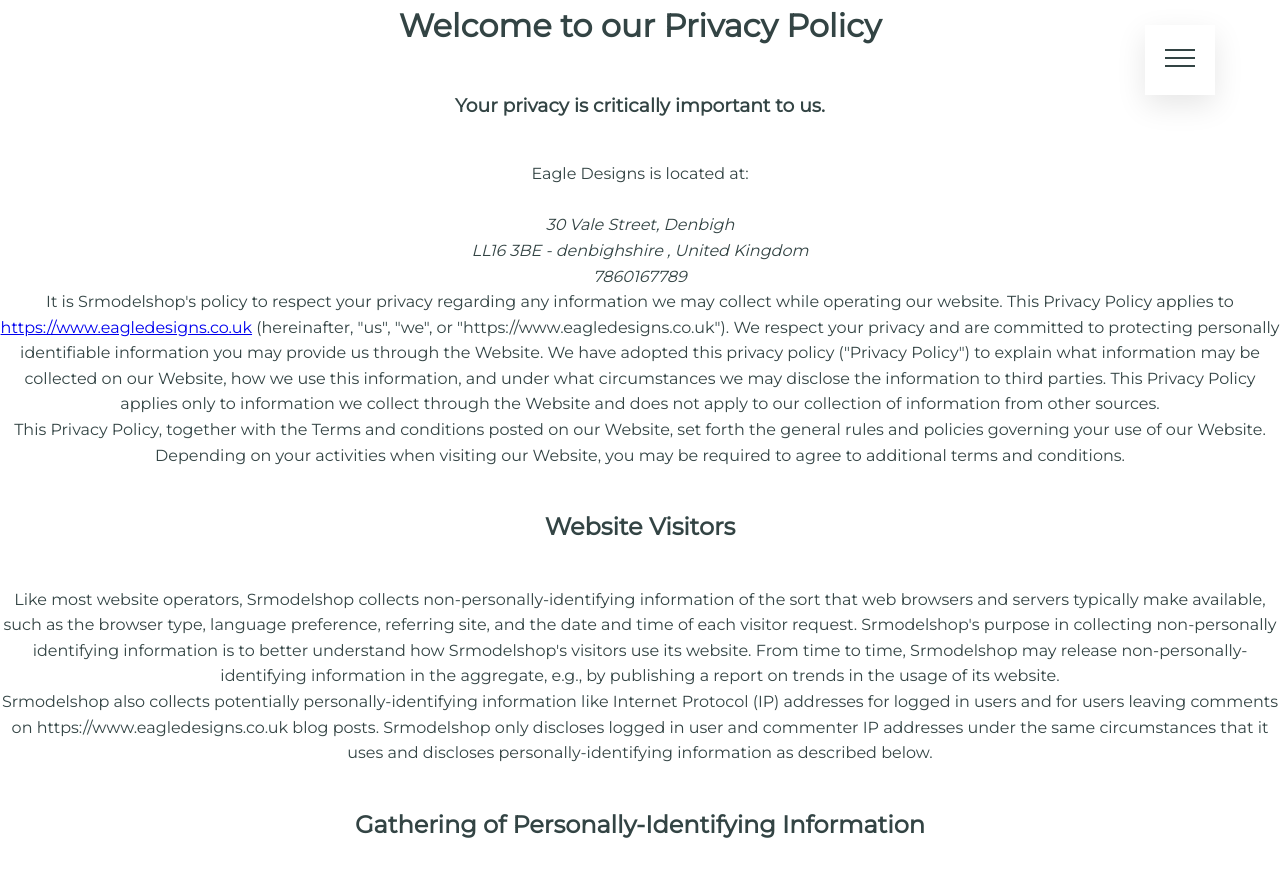
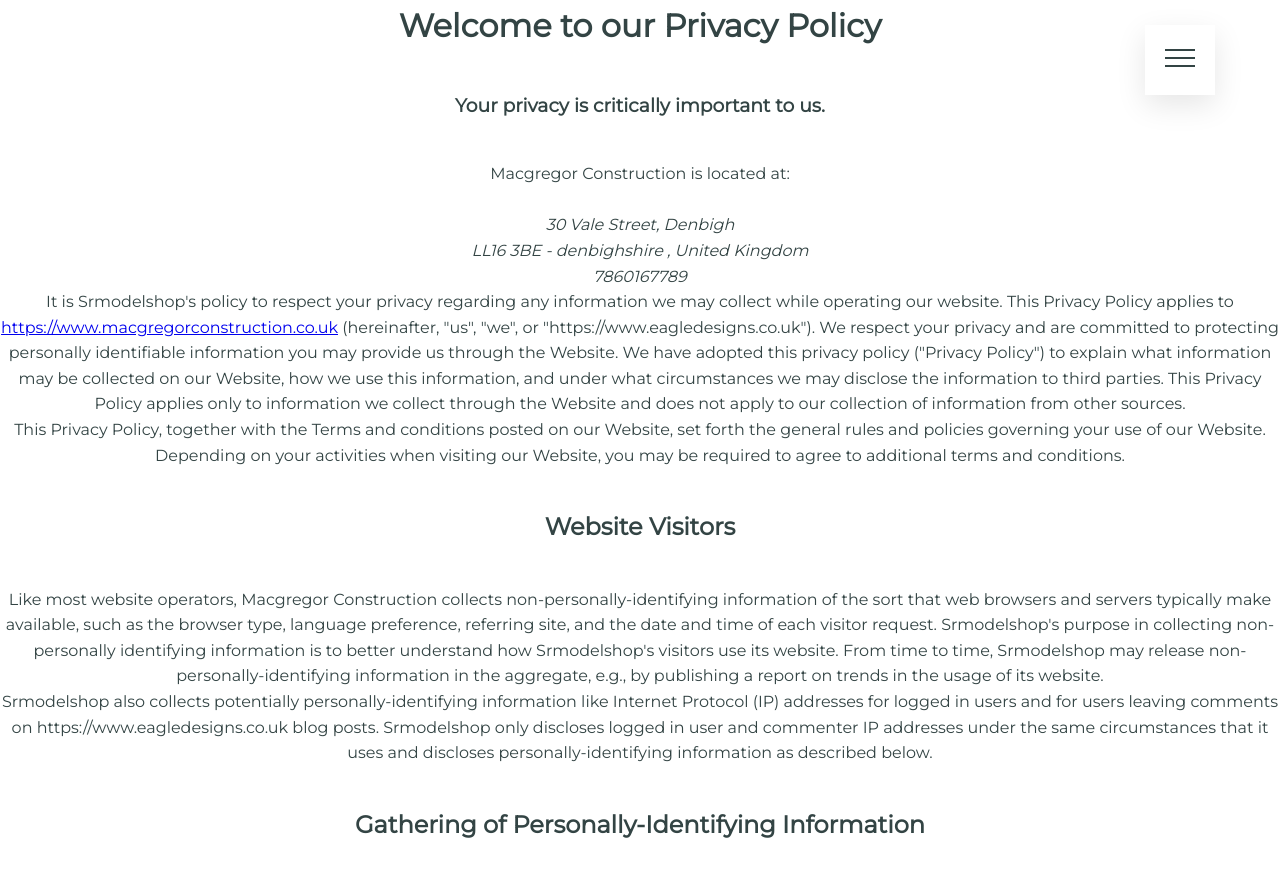
Before and after one commit to Krom121/macgregor, a Django app: page /Privacy/ in a window 1280 px wide. Shown: the part 40-924 px from the top of the page. Run offline with Django 3.2, Linux system fonts and the light colour scheme.

Commit message:
privacy re-chig

```diff
--- a/src/pages/templates/privacy.html
+++ b/src/pages/templates/privacy.html
@@ -8,15 +8,15 @@
 <div style="text-align:center;color: #344;">
     <h1 style="margin: 4rem;">Welcome to our Privacy Policy</h1>
     <h3 style="margin: 4rem;">Your privacy is critically important to us.</h3>
-    Eagle Designs is located at:<br/>
+    Macgregor Construction is located at:<br/>
     <address>
       <br/>30 Vale Street, Denbigh <br />LL16 3BE - denbighshire , United Kingdom<br/>7860167789			</address>
 
-    <p>It is Srmodelshop's policy to respect your privacy regarding any information we may collect while operating our website. This Privacy Policy applies to <a href="https://www.eagledesigns.co.uk">https://www.eagledesigns.co.uk</a> (hereinafter, "us", "we", or "https://www.eagledesigns.co.uk"). We respect your privacy and are committed to protecting personally identifiable information you may provide us through the Website. We have adopted this privacy policy ("Privacy Policy") to explain what information may be collected on our Website, how we use this information, and under what circumstances we may disclose the information to third parties. This Privacy Policy applies only to information we collect through the Website and does not apply to our collection of information from other sources.</p>
+    <p>It is Srmodelshop's policy to respect your privacy regarding any information we may collect while operating our website. This Privacy Policy applies to <a href="https://www.macgregorconstruction.co.uk">https://www.macgregorconstruction.co.uk</a> (hereinafter, "us", "we", or "https://www.eagledesigns.co.uk"). We respect your privacy and are committed to protecting personally identifiable information you may provide us through the Website. We have adopted this privacy policy ("Privacy Policy") to explain what information may be collected on our Website, how we use this information, and under what circumstances we may disclose the information to third parties. This Privacy Policy applies only to information we collect through the Website and does not apply to our collection of information from other sources.</p>
     <p>This Privacy Policy, together with the Terms and conditions posted on our Website, set forth the general rules and policies governing your use of our Website. Depending on your activities when visiting our Website, you may be required to agree to additional terms and conditions.</p>
 
                 <h2 style="margin: 4rem;">Website Visitors</h2>
-    <p>Like most website operators, Srmodelshop collects non-personally-identifying information of the sort that web browsers and servers typically make available, such as the browser type, language preference, referring site, and the date and time of each visitor request. Srmodelshop's purpose in collecting non-personally identifying information is to better understand how Srmodelshop's visitors use its website. From time to time, Srmodelshop may release non-personally-identifying information in the aggregate, e.g., by publishing a report on trends in the usage of its website.</p>
+    <p>Like most website operators, Macgregor Construction collects non-personally-identifying information of the sort that web browsers and servers typically make available, such as the browser type, language preference, referring site, and the date and time of each visitor request. Srmodelshop's purpose in collecting non-personally identifying information is to better understand how Srmodelshop's visitors use its website. From time to time, Srmodelshop may release non-personally-identifying information in the aggregate, e.g., by publishing a report on trends in the usage of its website.</p>
     <p>Srmodelshop also collects potentially personally-identifying information like Internet Protocol (IP) addresses for logged in users and for users leaving comments on https://www.eagledesigns.co.uk blog posts. Srmodelshop only discloses logged in user and commenter IP addresses under the same circumstances that it uses and discloses personally-identifying information as described below.</p>
 
                 <h2 style="margin: 4rem;">Gathering of Personally-Identifying Information</h2>
@@ -36,7 +36,7 @@
 
                 <h2 style="margin: 4rem;">Protection of Certain Personally-Identifying Information</h2>
     <p>Srmodelshop discloses potentially personally-identifying and personally-identifying information only to those of its employees, contractors and affiliated organizations that (i) need to know that information in order to process it on Srmodelshop's behalf or to provide services available at Srmodelshop's website, and (ii) that have agreed not to disclose it to others. Some of those employees, contractors and affiliated organizations may be located outside of your home country; by using Srmodelshop's website, you consent to the transfer of such information to them. Srmodelshop will not rent or sell potentially personally-identifying and personally-identifying information to anyone. Other than to its employees, contractors and affiliated organizations, as described above, Srmodelshop discloses potentially personally-identifying and personally-identifying information only in response to a subpoena, court order or other governmental request, or when Srmodelshop believes in good faith that disclosure is reasonably necessary to protect the property or rights of Srmodelshop, third parties or the public at large.</p>
-    <p>If you are a registered user of https://www.eagledesigns.co.uk and have supplied your email address, Srmodelshop may occasionally send you an email to tell you about new features, solicit your feedback, or just keep you up to date with what's going on with Srmodelshop and our products. We primarily use our blog to communicate this type of information, so we expect to keep this type of email to a minimum. If you send us a request (for example via a support email or via one of our feedback mechanisms), we reserve the right to publish it in order to help us clarify or respond to your request or to help us support other users. Srmodelshop takes all measures reasonably necessary to protect against the unauthorized access, use, alteration or destruction of potentially personally-identifying and personally-identifying information.</p>
+    <p>If you are a registered user of https://www.macgregorconstruction.co.uk and have supplied your email address, Srmodelshop may occasionally send you an email to tell you about new features, solicit your feedback, or just keep you up to date with what's going on with Srmodelshop and our products. We primarily use our blog to communicate this type of information, so we expect to keep this type of email to a minimum. If you send us a request (for example via a support email or via one of our feedback mechanisms), we reserve the right to publish it in order to help us clarify or respond to your request or to help us support other users. Srmodelshop takes all measures reasonably necessary to protect against the unauthorized access, use, alteration or destruction of potentially personally-identifying and personally-identifying information.</p>
 
                 <h2 style="margin: 4rem;">Aggregated Statistics</h2>
     <p>Srmodelshop may collect statistics about the behavior of visitors to its website. Srmodelshop may display this information publicly or provide it to others. However, Srmodelshop does not disclose your personally-identifying information.</p>
@@ -44,7 +44,7 @@
 
                 <h2 style="margin: 4rem;">Cookies</h2>
     <p>To enrich and perfect your online experience, Srmodelshop uses "Cookies", similar technologies and services provided by others to display personalized content, appropriate advertising and store your preferences on your computer.</p>
-    <p>A cookie is a string of information that a website stores on a visitor's computer, and that the visitor's browser provides to the website each time the visitor returns. Srmodelshop uses cookies to help Srmodelshop identify and track visitors, their usage of https://www.eagledesigns.co.uk, and their website access preferences. Srmodelshop visitors who do not wish to have cookies placed on their computers should set their browsers to refuse cookies before using Srmodelshop's websites, with the drawback that certain features of Srmodelshop's websites may not function properly without the aid of cookies.</p>
+    <p>A cookie is a string of information that a website stores on a visitor's computer, and that the visitor's browser provides to the website each time the visitor returns. Srmodelshop uses cookies to help Srmodelshop identify and track visitors, their usage of https://www.macgregorconstruction.co.uk, and their website access preferences. Srmodelshop visitors who do not wish to have cookies placed on their computers should set their browsers to refuse cookies before using Srmodelshop's websites, with the drawback that certain features of Srmodelshop's websites may not function properly without the aid of cookies.</p>
     <p>By continuing to navigate our website without changing your cookie settings, you hereby acknowledge and agree to Srmodelshop's use of cookies.</p>
 
 
```
